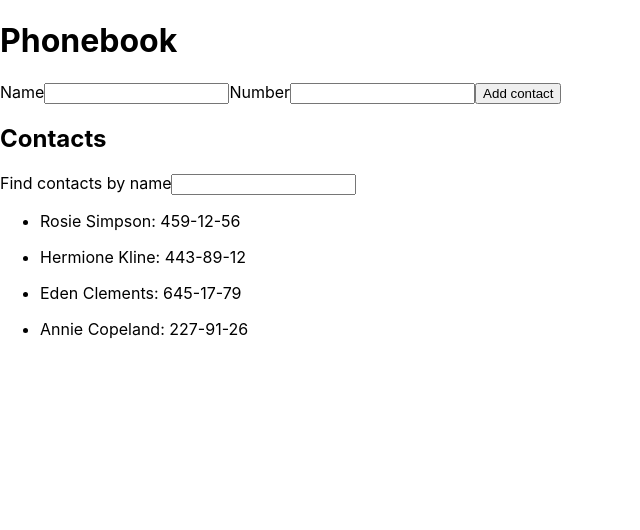
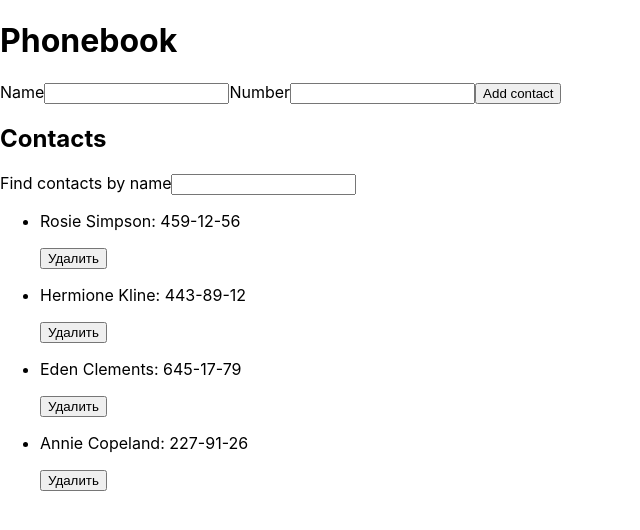
Before and after one commit to CodeOlga/goit-react-hw-02-phonebook, a React (Create React App) app: page / in a window 1280 px wide. Shown: the top 530 px of the page, without its empty margins (0-640 px from the left). Built offline with nearby package versions, Linux system fonts and the light colour scheme.

Commit message:
finished js

```diff
--- a/src/components/App.jsx
+++ b/src/components/App.jsx
@@ -1,5 +1,5 @@
 import { Component } from 'react';
-// import { nanoid } from 'nanoid';
+import { nanoid } from 'nanoid';
 import ContactList from './ContactList/ContactList';
 import Filter from './Filter/Filter';
 import ContactForm from './ContactForm/ContactForm';
@@ -14,106 +14,40 @@ class App extends Component {
     {id: 'id-4', name: 'Annie Copeland', number: '227-91-26'},
   ],
     filter: ''
-    // name: '',
-    // number: ''
   }
 
-  // handleNameChange = e => {
-
-  //   this.setState({ ...this.state, name: e.target.value})
-  //   // console.log(e.currentTarget.value)
-  //   //единый обработчик полей
-  //   //const { name, value } e.target;
-  //   //  this.setState({[name]: value})
-  //     // console.log(e.target.name)
-  // }
-
-  // handleNumberChange = e => {
-  //     this.setState({ ...this.state, number: e.target.value})
-  // }
-
-  // handleNameSubmit = e => {
-  //   e.preventDefault()
-  //   const { contacts, name, number } = this.state;
-  //   console.log(this.state)
-  //   this.setState({contacts: [...contacts, {name: name, number: number, id: nanoid()}]})
-
-  //   this.reset();
-  // }
-
-  // //очистить форму
-  // reset = () => {
-  //   this.setState({name: '', number: ''})
-  // }
   changeFilter = e => {
     this.setState({...this.state, filter: e.target.value})
   }
 
-  //с удалением
-  // deleteContact = contactId => {
-  //   this.setState(prevState => ({
-  //     contacts: prevState.contacts.filter(contact => contact.id !== contactId)
-  //   }))
-  // }
+  deleteContact = contactId => {
+    this.setState(prevState => ({
+      contacts: prevState.contacts.filter(contact => contact.id !== contactId)
+    }))
+  }
+
 
   formSubmitHandler = data => {
-    console.log(data)
-  }
+  const { contacts } = this.state;
+  const newContact = { ...data, id: nanoid() };
+  this.setState({ contacts: [...contacts, newContact] });
+};
 
   render() {
-    // const { contacts, name, number, filter } = this.state;
-  const { contacts, filter } = this.state;
+    const { contacts, filter } = this.state;
     const normalizedFilter = filter.toLowerCase();
-      const visibleContacts = contacts.filter(contact =>
-    contact.name.toLowerCase().includes(normalizedFilter))
+    const visibleContacts = contacts.filter(contact =>
+      contact.name.toLowerCase().includes(normalizedFilter))
+
     return (
-
       <div>
         <h1>Phonebook</h1>
-        <ContactForm onSubmit={this.formSubmitHandler} />
-        {/* <form onSubmit={this.handleNameSubmit}>
-          <label>
-            Name
-            <input
-              value={name}
-              onChange={this.handleNameChange}
-              type="text"
-              name="name"
-              pattern="^[a-zA-Zа-яА-Я]+(([' -][a-zA-Zа-яА-Я ])?[a-zA-Zа-яА-Я]*)*$"
-              title="Name may contain only letters, apostrophe, dash and spaces. For example Adrian, Jacob Mercer, Charles de Batz de Castelmore d'Artagnan"
-              required
-            />
-          </label>
-
-          <label>
-            Number
-            <input
-              value={number}
-              onChange={this.handleNumberChange}
-              type="tel"
-              name="number"
-              pattern="\+?\d{1,4}?[-.\s]?\(?\d{1,3}?\)?[-.\s]?\d{1,4}[-.\s]?\d{1,4}[-.\s]?\d{1,9}"
-              title="Phone number must be digits and can contain spaces, dashes, parentheses and can start with +"
-              required
-            />
-          </label>
-          <button type='submit' >Add contact</button>
-        </form> */}
+        <ContactForm onFormSubmit={this.formSubmitHandler} contacts={contacts } />
         <h2>Contacts</h2>
         <Filter value={filter} onChange={this.changeFilter}/>
-        {/* <Filter value={filter} onChange={this.changeFilter} /> */}
-          {/* <label>
-            Find contacts by name
-            <input
-              value={filter}
-              onChange={this.changeFilter}
-              type="text" />
-          </label> */}
-        {/* //с удалением */}
-        {/* <ContactList contacts={contacts} onDeleteContact={this.deleteContact} /> */}
-              <ContactList contacts={visibleContacts}  />
+        <ContactList contacts={visibleContacts} onDeleteContact={this.deleteContact} />
     </div>
-  );
+    );
   }
 };
 
--- a/src/components/ContactForm/ContactForm.jsx
+++ b/src/components/ContactForm/ContactForm.jsx
@@ -1,17 +1,15 @@
 import { Component } from 'react';
-import { nanoid } from 'nanoid';
-// import PropTypes from 'prop-types';
+import PropTypes from 'prop-types';
 
 class ContactForm extends Component {
   state = {
     name: '',
     number: ''
   }
-
+//якщо handleChange розбити на два різні обробника
   //   handleNameChange = e => {
   //   this.setState({ ...this.state, name: e.target.value})
   // }
-
   // handleNumberChange = e => {
   //     this.setState({ ...this.state, number: e.target.value})
   // }
@@ -21,26 +19,36 @@ handleChange = e => {
     this.setState({[name]: value})
   }
 
+//коли все було в одному App.jsx
+  // handleSubmit = e => {
+  //   e.preventDefault()
+  //   // const { contacts, name, number } = this.state;
+  //   // this.setState({contacts: [...contacts, {name: name, number: number, id: nanoid()}]});
+  //   this.reset();
+  // }
 
   handleSubmit = e => {
-    e.preventDefault()
-    const { contacts, name, number } = this.state;
-    // console.log(this.state)
-    this.setState({contacts: [...contacts, {name: name, number: number, id: nanoid()}]})
-    // this.props.onSubmit(this.state)
-    // this.props.onSubmit({name, number})
+    e.preventDefault();
+    const { name, number } = this.state;
+    this.reset();
 
-    this.reset();
-  }
+    const isNameExist = this.props.contacts.some(contact => contact.name.toLowerCase() === name.toLowerCase());
+      if (isNameExist) {
+        alert(`${name} is already in contacts.`);
+        return
+      }
 
-  //очистить форму
+    this.props.onFormSubmit({ name, number });
+};
+
+  //очистити форму
   reset = () => {
     this.setState({name: '', number: ''})
   }
 
   render() {
-       const { name, number} = this.state;
-    return (
+      const { name, number} = this.state;
+      return (
 
 <form onSubmit={this.handleSubmit}>
           <label>
@@ -73,4 +81,11 @@ handleChange = e => {
     )
   }
 }
+
+ContactForm.propTypes = {
+  onFormSubmit: PropTypes.func.isRequired,
+    contacts: PropTypes.arrayOf(PropTypes.string.isRequired),
+
+}
+
 export default ContactForm;
--- a/src/components/ContactList/ContactList.jsx
+++ b/src/components/ContactList/ContactList.jsx
@@ -1,15 +1,23 @@
-// import PropTypes from 'prop-types';
+import PropTypes from 'prop-types';
 
-//с кнопкой удаления
-// const ContactList = ({ contacts, onDeleteContact }) => (
-  const ContactList = ({ contacts }) => (
+const ContactList = ({ contacts, onDeleteContact }) => (
   <ul>
     {contacts.map(({ id, name, number }) => (
       <li key={id}>
         <p>{name}: <span>{number}</span></p>
-        {/* <button onClick={() => onDeleteContact(id)}>Удалить</button> */}
+        <button onClick={() => onDeleteContact(id)}>Удалить</button>
     </li>
     ))}
   </ul>
 )
+
+ContactList.propTypes = {
+  contacts: PropTypes.arrayOf(PropTypes.shape({
+    id: PropTypes.string.isRequired,
+    name: PropTypes.string.isRequired,
+    number: PropTypes.number.isRequired
+  })),
+  onDeleteContact: PropTypes.func.isRequired
+}
+
 export default ContactList;
```
Also changed, not shown: src/components/Filter/Filter.jsx (+7 -1 lines).
